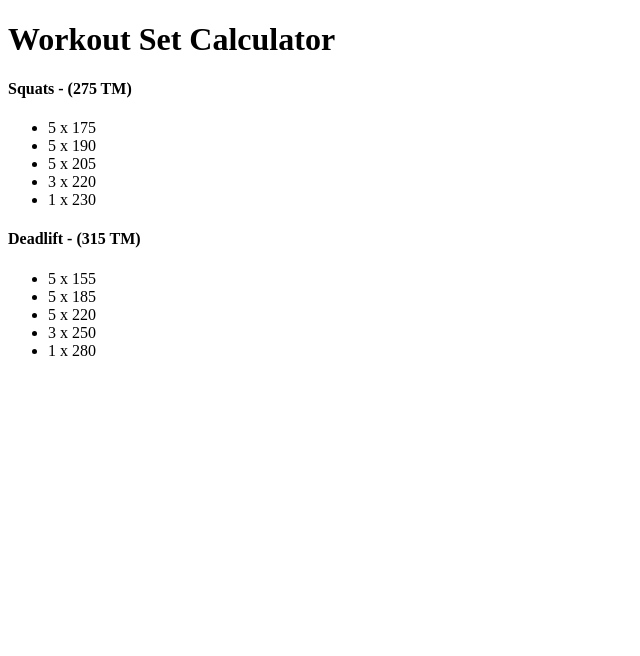
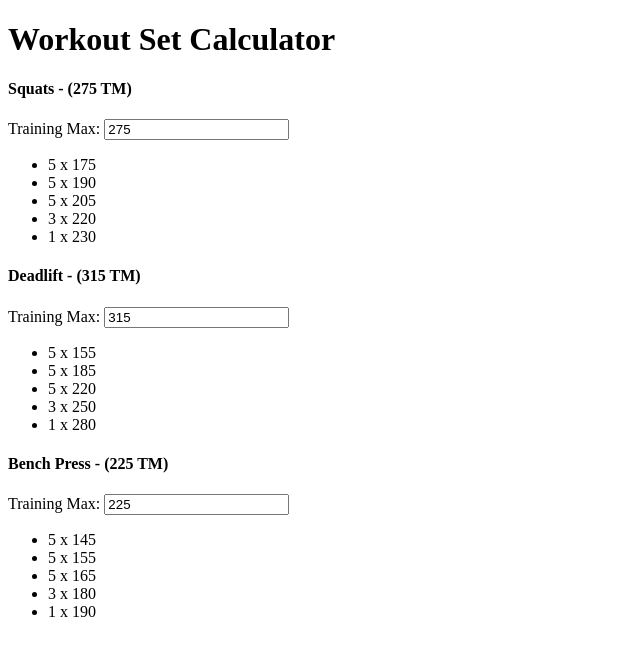
Before and after one commit to mEllingson/WorkoutManager, an Angular app: page / in a window 1280 px wide. Shown: the top 656 px of the page, without its empty margins (0-640 px from the left). Built offline with nearby package versions, Linux system fonts and the light colour scheme.

Commit message:
Added constructor to Exercise.ts.
Exercise.ts now is capable of getting it's own sets with a provided
training max and set layout.

```diff
--- a/src/app/Exercise.ts
+++ b/src/app/Exercise.ts
@@ -1,7 +1,25 @@
 import { ExerciseSet } from './ExerciseSet';
+import { ExerciseSetLayout } from './ExerciseSetLayout';
+import { SetCalculator } from './setCalculator';
 
 export class Exercise {
   exerciseName: string;
   trainingMax: number;
   sets: ExerciseSet[];
+
+  constructor(
+    name: string,
+    trainingMax: number = 0,
+    setLayouts: ExerciseSetLayout[] = null
+  ) {
+    this.exerciseName = name;
+    this.trainingMax = trainingMax;
+
+    if (trainingMax > 0 && setLayouts != null) {
+      const calc = new SetCalculator();
+      this.sets = calc.getSets(trainingMax, setLayouts);
+    } else {
+      this.sets = new Array<ExerciseSet>();
+    }
+  }
 }
--- a/src/app/workout.service.ts
+++ b/src/app/workout.service.ts
@@ -1,4 +1,6 @@
 import { Injectable } from '@angular/core';
+import { Observable, of } from 'rxjs';
+
 import { Exercise } from './Exercise';
 import { ExerciseSet } from './ExerciseSet';
 import { SetCalculator } from './setCalculator';
@@ -10,7 +12,7 @@ import { ExerciseSetLayout } from './ExerciseSetLayout';
 export class WorkoutService {
   constructor() {}
 
-  getWorkout(): Exercise[] {
+  getWorkout(): Observable<Exercise[]> {
     const calc = new SetCalculator();
 
     const squatLayouts: ExerciseSetLayout[] = [
@@ -40,8 +42,9 @@ export class WorkoutService {
       sets: calc.getSets(315, deadliftLayouts)
     };
 
-    const workout: Exercise[] = [exercise1, exercise2];
+    const exercise3 = new Exercise('Bench Press', 225, squatLayouts);
+    const workout: Exercise[] = [exercise1, exercise2, exercise3];
 
-    return workout;
+    return of(workout);
   }
 }
--- a/src/app/workout/workout.component.html
+++ b/src/app/workout/workout.component.html
@@ -1,5 +1,10 @@
 <div *ngFor="let movement of workout">
   <h4>{{movement.exerciseName}} - ({{movement.trainingMax}} TM)</h4>
+  <div>
+    <label>Training Max:
+      <input [(ngModel)]="movement.trainingMax" placeholder="name">
+    </label>
+  </div>
   <ul>
     <li *ngFor="let set of movement.sets">
       {{set.reps}} x {{set.weight}}
--- a/src/app/workout/workout.component.ts
+++ b/src/app/workout/workout.component.ts
@@ -18,6 +18,8 @@ export class WorkoutComponent implements OnInit {
   }
 
   getWorkout(): void {
-    this.workout = this.workoutService.getWorkout();
+    this.workoutService
+      .getWorkout()
+      .subscribe(workout => (this.workout = workout));
   }
 }
```
Also changed, not shown: src/app/app.module.ts (+4 -8 lines).
